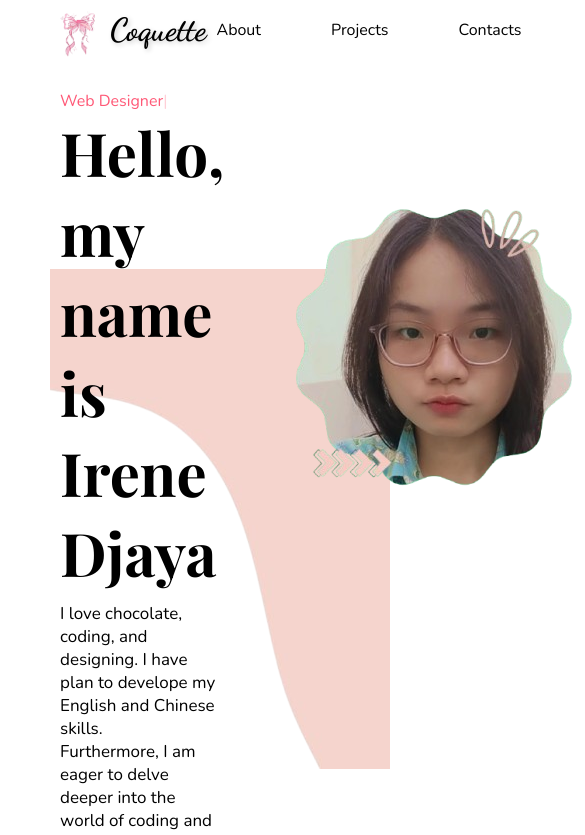
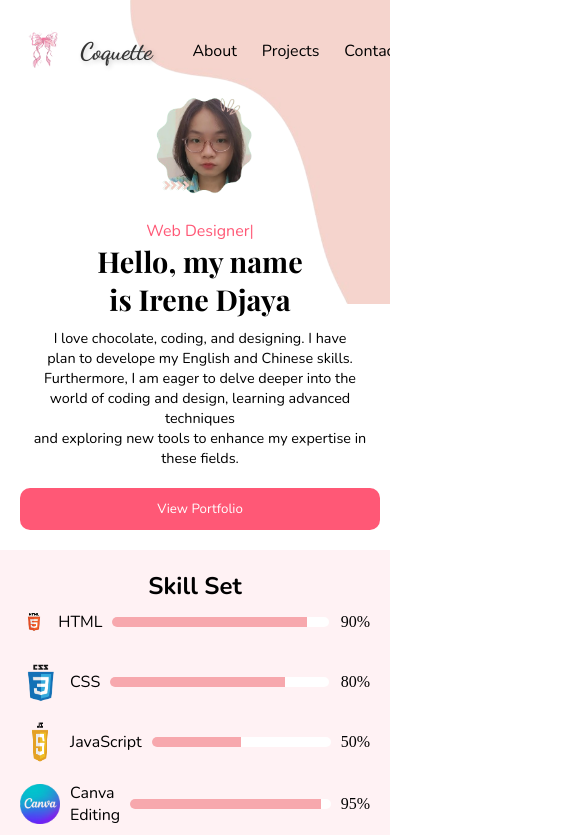
Before and after one commit to l13nnn/Portfolio-Personal-Data, a React (Vite) app: page / in a window 390 px wide. Shown: the top 835 px of the page, 585 px wide, since content can reach past the window. Built offline with nearby package versions, Linux system fonts and the light colour scheme; a web font is replaced by a local one.

Commit message:
seven commit

```diff
--- a/src/styles/Home.css
+++ b/src/styles/Home.css
@@ -1,6 +1,8 @@
 .home-section {
     margin-left: 50px;
     background: url(../assets/WhatsApp_Image_2025-03-25_at_11.00.22_bdcb922a-removebg-preview.png) no-repeat right;
+    background-position: right top !important;
+    background-size: auto;
 }
 
 .logo-text-container {
@@ -77,6 +79,7 @@
 
 .home-button {
     margin-top: 20px;
+    margin-bottom: 10px;
 }
 
 .home-button button {
@@ -99,3 +102,117 @@
     justify-content: space-between;
     align-self: center;
 }
+
+.home-image img {
+    margin-right: 100px;
+}
+
+.logo-text-container {
+    display: flex;
+    flex-direction: row;
+    align-items: center;
+    justify-content: start;
+    gap: 10px;
+}
+
+.logo-text-container img {
+    width: 60px;
+    height: 60px;
+    display: inline-block;
+}
+
+.logo-text-container h1 {
+    font-family: "Dancing Script", cursive;
+    font-size: 2rem;
+    text-shadow: 2px 2px 5px rgba(0, 0, 0, 0.2);
+    color: #333;
+    margin: 0;
+}
+
+.home-nav ul li a {
+    text-decoration: none;
+    color: black;
+    font-family: "Nunito", sans-serif;
+    font-size: 1rem;
+    transition: color 0.3s ease;
+}
+
+.home-nav ul li a:hover {
+    color: #FF5876;
+}
+
+@media only screen and (max-width: 768px) {
+
+    .home-section {
+        margin-left: 10px;
+        background-position: top center;
+        background-size: 80%;
+        padding: 10px;
+        text-align: center;
+        overflow: hidden;
+    }
+
+    .logo-text-container {
+        flex-direction: column;
+        align-items: center;
+    }
+
+    .logo-text-container img {
+        width: 50px;
+        height: 50px;
+        margin-bottom: 10px;
+    }
+
+    .logo-text-container h1 {
+        font-size: 1.5rem;
+    }
+
+    .home-nav ul {
+        flex-direction: row;
+        gap: 5px;
+        padding: 30px;
+    }
+
+    .home-description {
+        margin-left: 0;
+        margin-top: 20px;
+    }
+
+    .home-desc-text-1 h1 {
+        font-size: 1.8rem;
+    }
+
+    .home-desc-text-2 {
+        font-size: 0.9rem;
+    }
+
+    .home-button button {
+        width: 100%;
+        padding: 12px;
+    }
+
+    .home-container {
+        flex-direction: column-reverse;
+        align-items: center;
+    }
+
+    .home-image img {
+        width: 100px;
+        margin-right: -10px;
+    }
+
+    .logo-text-container {
+        flex-direction: row;
+        justify-content: center;
+    }
+
+    .logo-text-container img {
+        width: 50px;
+        height: 50px;
+    }
+
+    .logo-text-container h1 {
+        font-size: 1.5rem;
+    }
+
+}
```
Also changed, not shown: src/assets/Foto__3_-removebg-preview.png.
